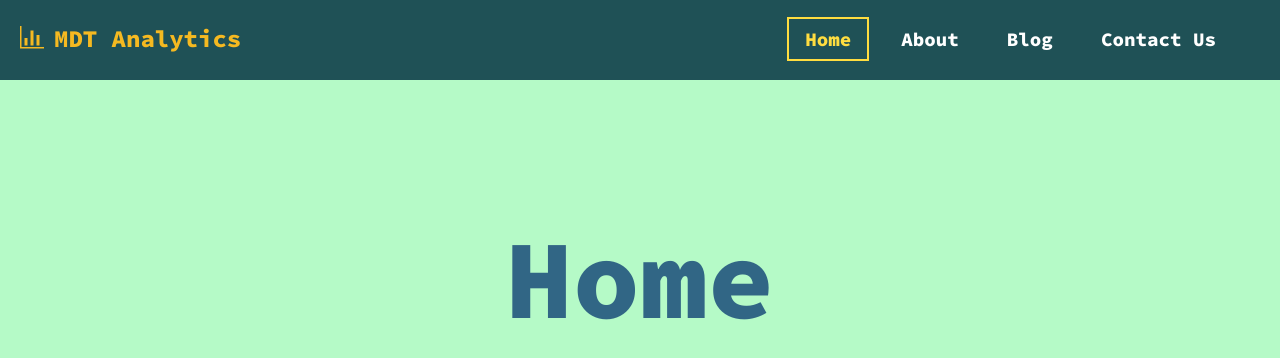
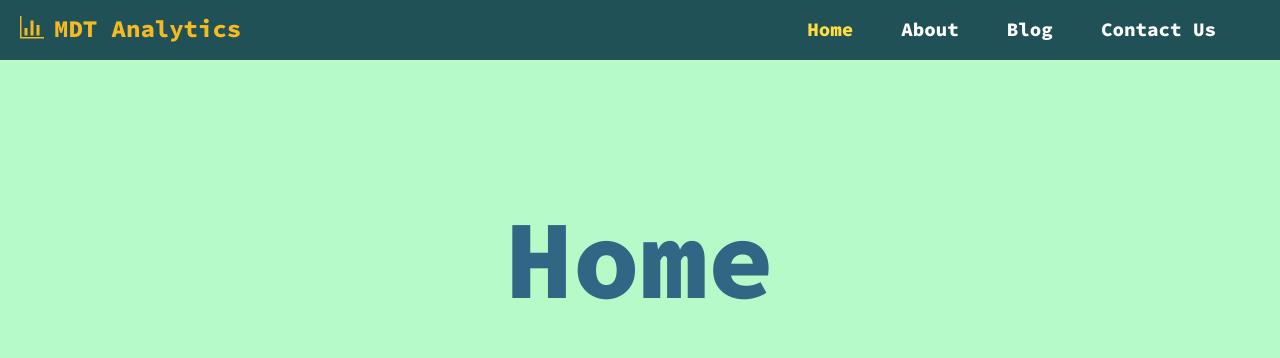
Before and after one commit to Mohammad-Afsari/mdtanalytics, a React (Create React App) app: page / in a window 1280 px wide. Shown: the top 358 px of the page. Built offline with nearby package versions, Linux system fonts and the light colour scheme.

Commit message:
initial navbar draft rev01b

```diff
--- a/src/components/navbar/navbar.css
+++ b/src/components/navbar/navbar.css
@@ -6,7 +6,7 @@ body {
 
 .navbar {
     background-color: #1f5156;
-    height: 80px;
+    height: 60px;
     display: flex;
     justify-content: center;
     align-items: center;
@@ -74,7 +74,9 @@ body {
 
 .nav-item .active {
     color: #ffdd40;
-    border: 2px solid #ffdd40;
+    /* border: 2px solid #ffdd40; */
+    border-radius: 10px;
+    cursor: auto;
 }
 
 .nav-icon {
@@ -83,7 +85,6 @@ body {
 
 .brand {
     display: flex;
-    font-family: 'Source Code Pro', monospace;
 }
 
 .brandLogo {
@@ -96,6 +97,11 @@ body {
     cursor: pointer;
 }
 
+.brand:hover {
+    color: #ffdd40;
+}
+
+
 p span {
     font-weight: bolder;
 }
@@ -107,7 +113,7 @@ p span {
       width: 100%;
       border-top: 1pxsolid #fff;
       position: absolute;
-      top: 80px;
+      top: 50px;
       left: -110%;
       opacity: 1;
       transition: all 0.5s ease;
@@ -135,7 +141,7 @@ p span {
       position: absolute;
       top: 0;
       right: 0;
-      transform: translate(-100%, 50%);
+      transform: translate(-100%, 30%);
       font-size: 1.8rem;
       cursor: pointer;
       color: #ffdd40;
```
Also changed, not shown: src/App.js (+4 -4 lines).
